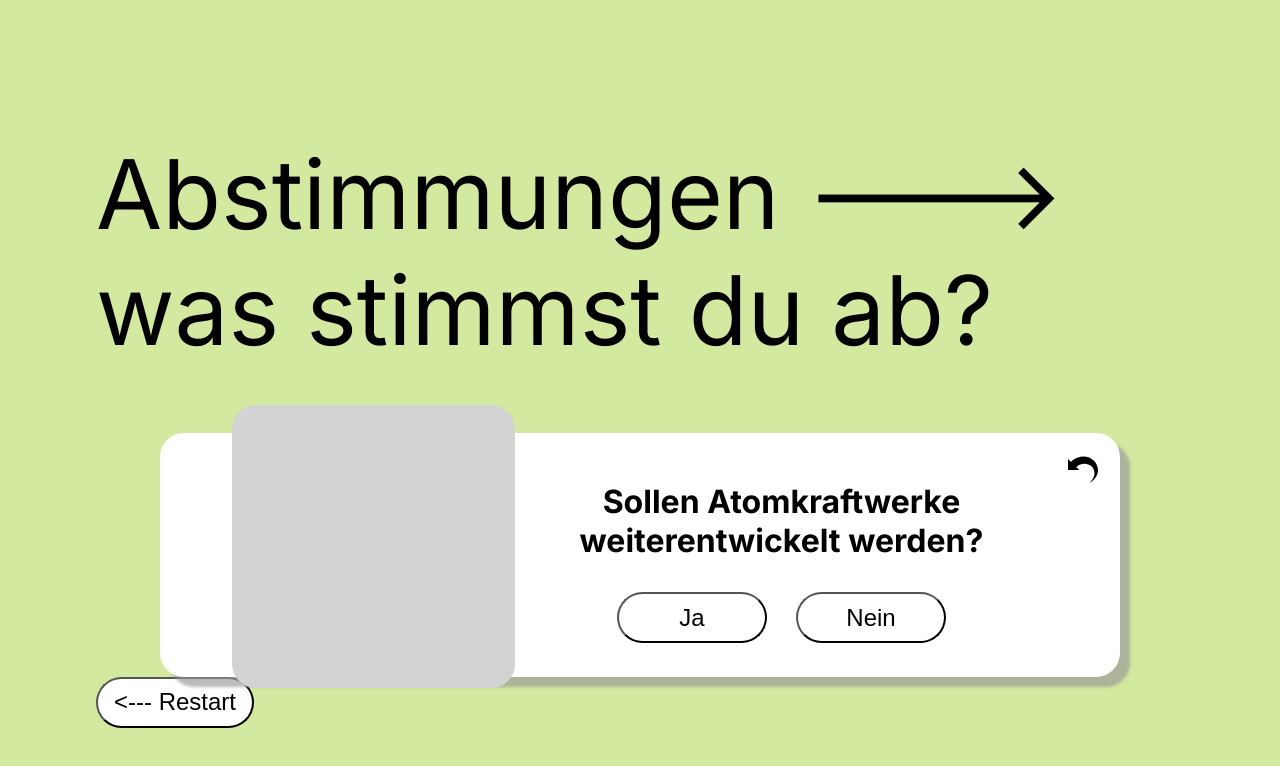
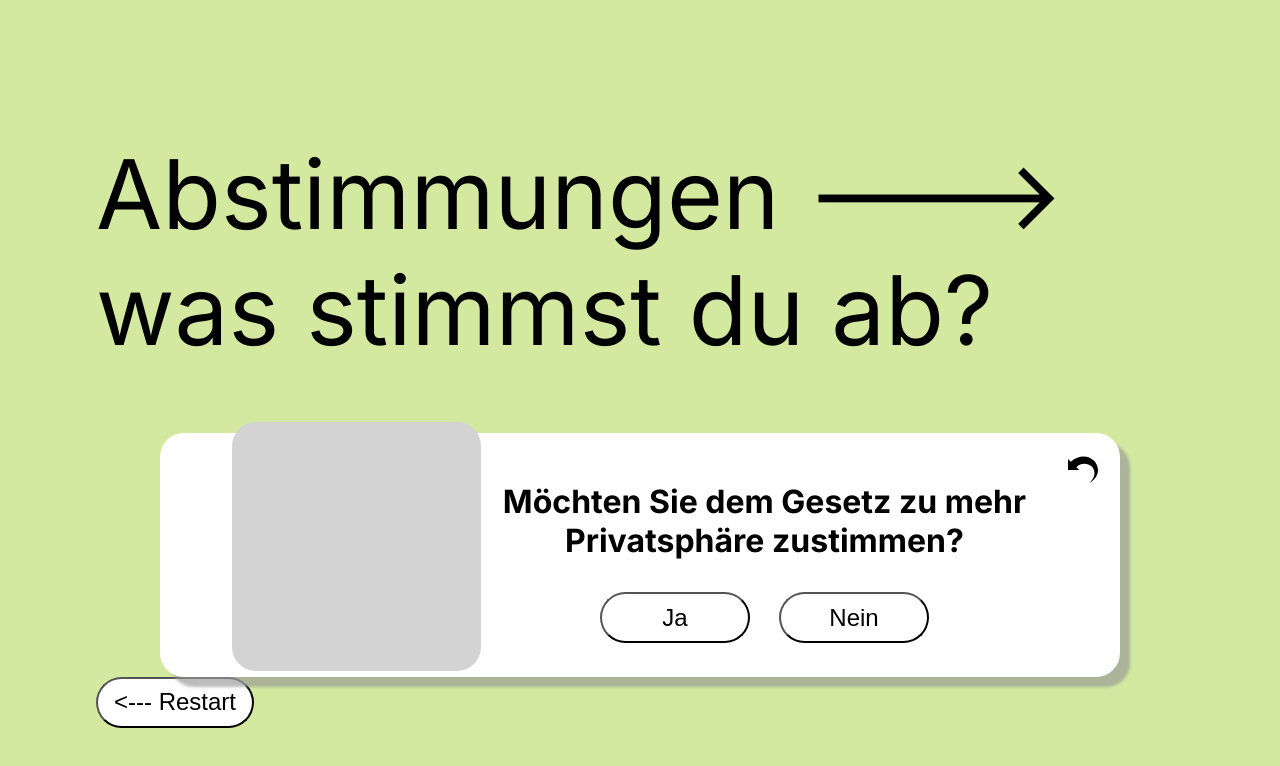
Before and after one commit to DerBeton/impacture, a Vue app: page /vote in a window 1280 px wide. Shown: the top 766 px of the page. Built offline with nearby package versions, Linux system fonts and the light colour scheme.

Commit message:
feat: create vote flow

```diff
--- a/src/components/voting/VoteCard.vue
+++ b/src/components/voting/VoteCard.vue
@@ -10,17 +10,15 @@
       <div class="vote">
         <h3 class="question">{{ question }}</h3>
         <div class="vote-buttons">
-          <VoteButton type="yes"></VoteButton>
-          <VoteButton type="no"></VoteButton>
+          <VoteButton type="yes" @yes="emit('voted', 'yes')"></VoteButton>
+          <VoteButton type="no" @no="emit('voted', 'no')"></VoteButton>
         </div>
       </div>
     </div>
     <div class="back-side">
       <span @click="flipCard()" class="flip"></span>
       <p class="description">
-        Lorem ipsum dolor, sit amet consectetur adipisicing elit. Culpa officiis
-        vel quae reprehenderit nesciunt commodi ea unde eos, aut natus amet
-        tenetur voluptas ad. Exercitationem neque inventore at unde ipsum!
+        {{ description }}
       </p>
     </div>
   </div>
@@ -32,6 +30,7 @@ import VoteButton from './VoteButtons.vue'
 
 defineProps<{
   question: string
+  description: string
 }>()
 
 const voteCardElement = ref<HTMLElement | null>()
@@ -40,6 +39,10 @@ const isFlipped = ref<boolean>(false)
 function flipCard() {
   isFlipped.value = !isFlipped.value
 }
+
+const emit = defineEmits<{
+  voted: [answer: 'yes' | 'no']
+}>()
 </script>
 
 <style lang="scss" scoped>
--- a/src/views/VoteView.vue
+++ b/src/views/VoteView.vue
@@ -4,15 +4,85 @@
       Abstimmungen <span>---></span><br />
       was stimmst du ab?
     </h1>
-    <VoteCard
-      question="Sollen Atomkraftwerke weiterentwickelt werden?"
-    ></VoteCard>
+
+    <template v-for="(vote, index) in votes">
+      <VoteCard
+        v-if="index == activeCard"
+        :key="vote.id"
+        :question="vote.title"
+        :description="vote.description"
+        @voted="answer => handleVote(index, answer)"
+      />
+    </template>
+
+    <div v-if="votingCompleted">Your answer is: {{ votingResult }}</div>
+
     <button class="restart"><--- Restart</button>
   </div>
 </template>
 
 <script setup lang="ts">
 import VoteCard from '@/components/voting/VoteCard.vue'
+import { computed, ref } from 'vue'
+
+const activeCard = ref<number>(0)
+
+function handleVote(index: number, answer: string) {
+  votes.value[index].answer = answer
+
+  activeCard.value++
+}
+
+const votingCompleted = computed(() => {
+  return activeCard.value >= votes.value.length
+})
+
+// return 1 for answer yes and 0 for no and create string from it
+const votingResult = computed(() => {
+  let result = ''
+  votes.value.forEach(vote => {
+    result += vote.answer === 'yes' ? 1 : 0
+  })
+  return result
+})
+
+export interface Vote {
+  id: string
+  title: string
+  description: string
+  answer: string
+}
+
+const votes = ref<Vote[]>([
+  {
+    id: 'privacy',
+    title: 'Möchten Sie dem Gesetz zu mehr Privatsphäre zustimmen?',
+    description:
+      'Lorem ipsum dolor, sit amet consectetur adipisicing elit. Culpa officiis vel quae reprehenderit nesciunt commodi ea unde eos, aut natus amet tenetur voluptas ad. Exercitationem neque inventore at unde ipsum!',
+    answer: '',
+  },
+  {
+    id: 'nuclear',
+    title: 'Sollen Atomkraftwerke weiterentwickelt werden?',
+    description:
+      'Lorem ipsum dolor, sit amet consectetur adipisicing elit. Culpa officiis vel quae reprehenderit nesciunt commodi ea unde eos, aut natus amet tenetur voluptas ad. Exercitationem neque inventore at unde ipsum!',
+    answer: '',
+  },
+  {
+    id: 'biodiversity',
+    title: 'Möchten Sie dem Gesetz zu mehr Biodiversität zustimmen?',
+    description:
+      'Lorem ipsum dolor, sit amet consectetur adipisicing elit. Culpa officiis vel quae reprehenderit nesciunt commodi ea unde eos, aut natus amet tenetur voluptas ad. Exercitationem neque inventore at unde ipsum!',
+    answer: '',
+  },
+  {
+    id: 'agi',
+    title: 'Möchten Sie dem Gesetz zu Künstlicher Intelligenz zustimmen?',
+    description:
+      'Lorem ipsum dolor, sit amet consectetur adipisicing elit. Culpa officiis vel quae reprehenderit nesciunt commodi ea unde eos, aut natus amet tenetur voluptas ad. Exercitationem neque inventore at unde ipsum!',
+    answer: '',
+  },
+])
 </script>
 
 <style lang="scss" scoped>
```
